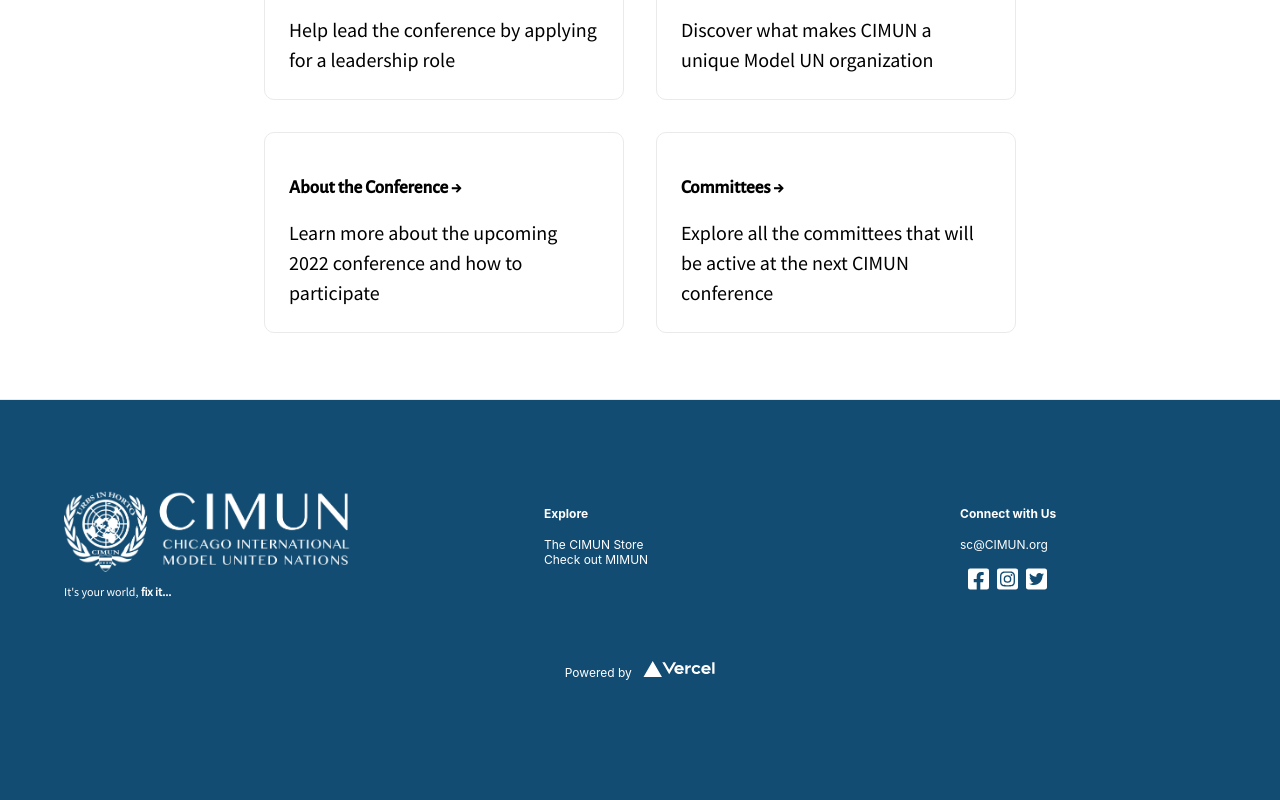
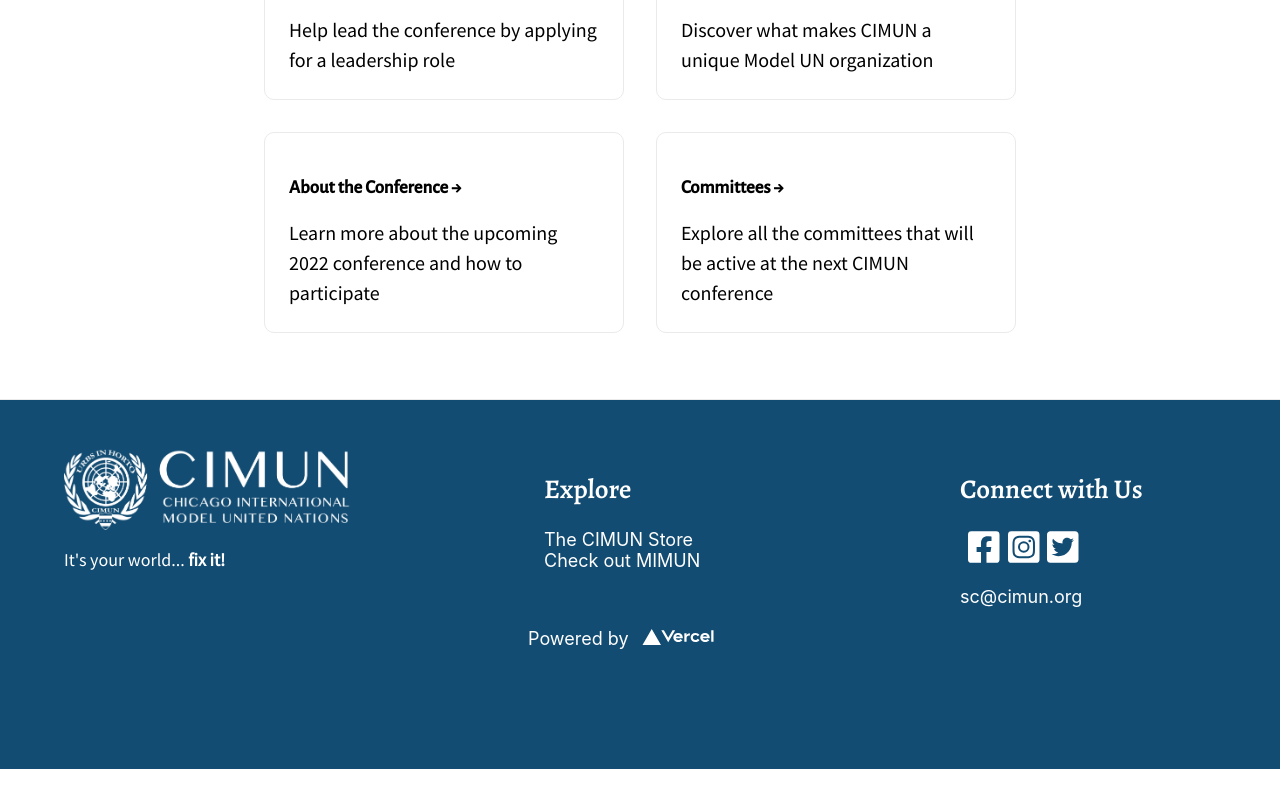
Before and after one commit to Model-UN/cimun-web, a Next.js app: page / in a window 1280 px wide. Shown: the part 982-1782 px from the top of the page. After the commit the page ends 1751 px from the top, so only its background shows below. Built offline with nearby package versions, Linux system fonts and the light colour scheme.

Commit message:
Small negative space enhancements

```diff
--- a/components/footer/Footer.styles.ts
+++ b/components/footer/Footer.styles.ts
@@ -4,15 +4,15 @@ import { colors } from '../../styles/colors';
 
 export const StyledFooter = styled.footer`
   -moz-osx-font-smoothing: grayscale;
-  -webkit-font-smoothing: auto;
+  -webkit-font-smoothing: antialiased;
   ;
   background-color: ${colors.primaryBlue};
-  border-top: 1px solid #eaeaea;
+  border-top: 1px solid #EAEAEA;
   color: white;
-  font-size: 12px;
+  font-size: 18px;
   // padding: 50px 0;
   padding-bottom: 120px;
-  padding-top: 90px;
+  padding-top: 48px;
   position: relative;
   width: 100%;
   z-index: 1;
@@ -27,7 +27,7 @@ export const FooterNav = styled.nav`
 `;
 
 export const FooterSection = styled.div`
-  align-items: top;
+  align-items: start;
   display: flex;
   flex-direction: row;
   flex-wrap: wrap;
@@ -44,12 +44,13 @@ export const FooterCol = styled.section`
 
 export const FooterColFirst = styled(FooterCol)`
   width: 18rem;
-  padding-bottom: 50px;
+  padding-bottom: 25px;
 `
 
 export const VercelLink = styled.a`
   align-self: center;
   align-items: center;
+  width: 14rem;
 `;
 
 export const LogoBox = styled.span`
--- a/components/footer/index.tsx
+++ b/components/footer/index.tsx
@@ -18,40 +18,47 @@ const Footer: React.FC = () => (
             />
           </div>
           <p>
-            It's your world,
-            <strong> fix it...</strong>
+            It's your world... <strong>fix it!</strong>
           </p>
         </FooterColFirst>
 
         <FooterCol>
-            <h4>Explore</h4>
+            <h2>Explore</h2>
 
             <div >
               <a href="https://www.cimunmerch.org">The CIMUN Store</a>
             </div>
 
             <div >
-              <a href="http://www.mimun.mx/" target="_blank" rel="noreferrer">Check out MIMUN</a>
+              <a href="https://www.mimun.mx/"
+                 target="_blank"
+                 rel="noreferrer">Check out MIMUN</a>
             </div>
+          <br/>
         </FooterCol>
 
         <FooterCol>
-          <h4>Connect with Us</h4>
+          <h2>Connect with Us</h2>
           <div >
-            <a href="mailto:SC@cimun.org">sc@CIMUN.org</a>
-          </div>
-          <br />
-          <div >
-            <a href="https://www.facebook.com/CIMUNMUNDO" target="_blank" rel="noreferrer">
+            <a href="https://www.facebook.com/CIMUNMUNDO"
+               target="_blank"
+               rel="noreferrer">
               <Icon icon={['fab', 'facebook-square']} />
             </a>
-            <a href="https://www.instagram.com/cimun_mundo/" target="_blank" rel="noreferrer">
+            <a href="https://www.instagram.com/cimun_mundo/"
+               target="_blank"
+               rel="noreferrer">
               <Icon icon={['fab', 'instagram-square']} />
             </a>
             <a href="https://twitter.com/CIMUN_MUNDO" target="_blank" rel="noreferrer">
               <Icon icon={['fab', 'twitter-square']} />
             </a>
           </div>
+          <br />
+          <div >
+            <a href="mailto:sc@cimun.org">sc@cimun.org</a>
+          </div>
+          <br/>
         </FooterCol>
       </FooterSection>
       <FooterSection>
```
